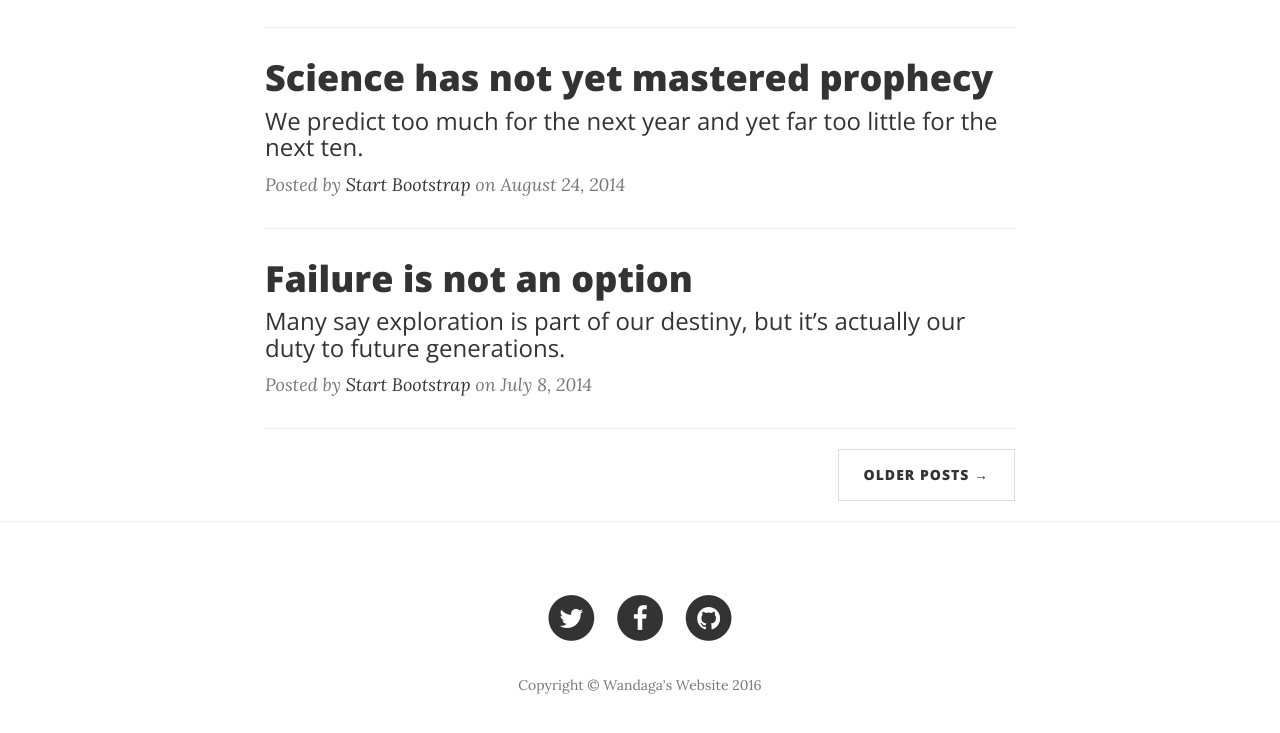
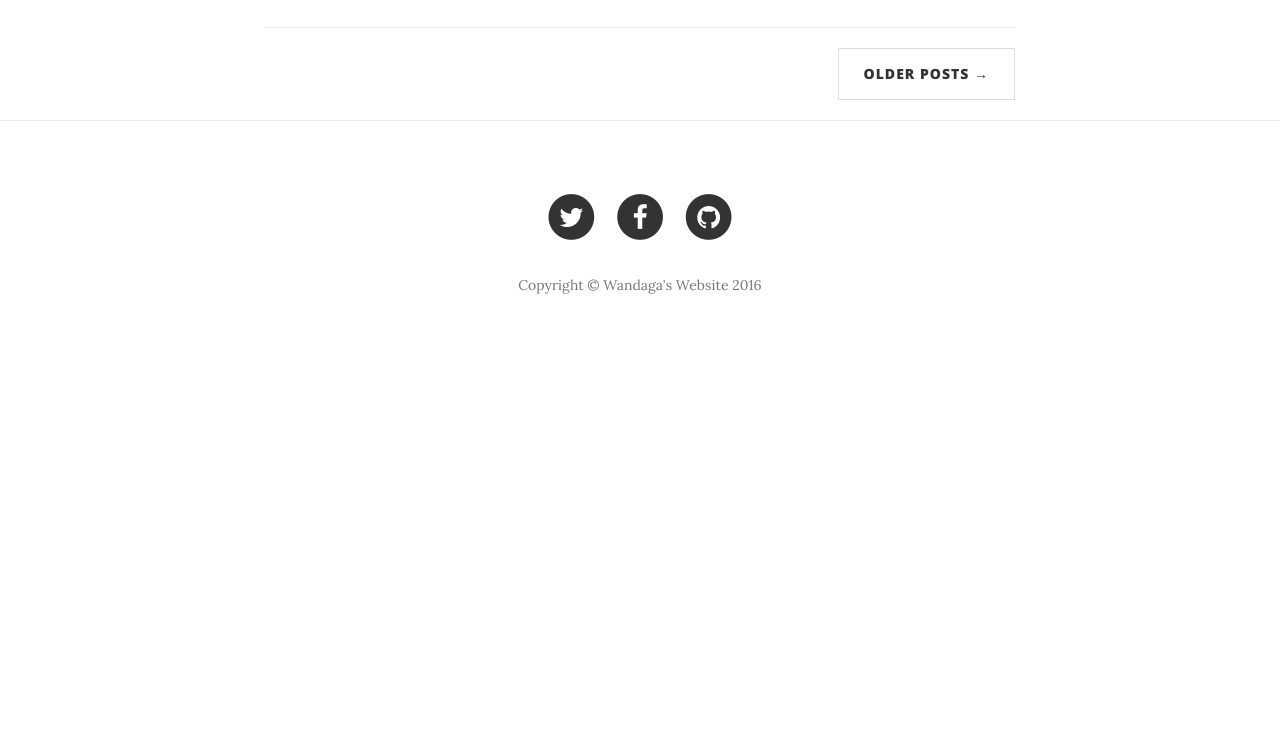
Before and after one commit to haidewandaga/blogweb.github.io, a website: page index.html in a window 1280 px wide. Shown: the part 874-1607 px from the top of the page. After the commit the page ends 1235 px from the top, so only its background shows below. Drawn offline with nearby package versions, Linux system fonts and the light colour scheme.

Commit message:
Update index.html

```diff
--- a/index.html
+++ b/index.html
@@ -108,30 +108,8 @@
                     <p class="post-meta">Posted by <a href="http://www.wonderslist.com/author/ejaz-khan/">Ejaz Khan</a> on September 24, 2014</p>
                 </div>
                 <hr>
-                <div class="post-preview">
-                    <a href="post.html">
-                        <h2 class="post-title">
-                            Science has not yet mastered prophecy
-                        </h2>
-                        <h3 class="post-subtitle">
-                            We predict too much for the next year and yet far too little for the next ten.
-                        </h3>
-                    </a>
-                    <p class="post-meta">Posted by <a href="#">Start Bootstrap</a> on August 24, 2014</p>
-                </div>
-                <hr>
-                <div class="post-preview">
-                    <a href="post.html">
-                        <h2 class="post-title">
-                            Failure is not an option
-                        </h2>
-                        <h3 class="post-subtitle">
-                            Many say exploration is part of our destiny, but it’s actually our duty to future generations.
-                        </h3>
-                    </a>
-                    <p class="post-meta">Posted by <a href="#">Start Bootstrap</a> on July 8, 2014</p>
-                </div>
-                <hr>
+
+
                 <!-- Pager -->
                 <ul class="pager">
                     <li class="next">
```
